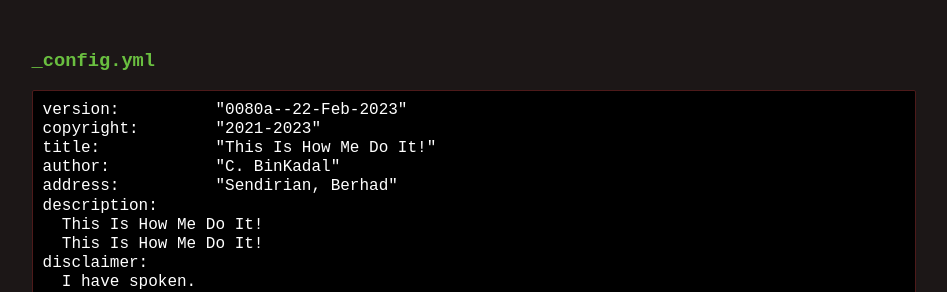
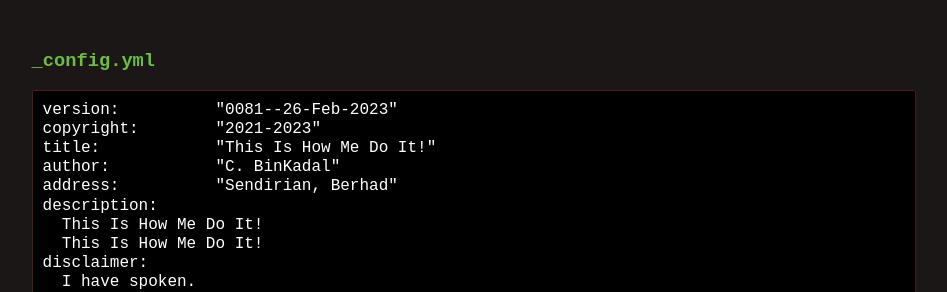
Before and after one commit to os2xx/doit, a Jekyll site: the page built from 004.md, in a window 1280 px wide and 1400 px high, scrolled down 1678 px. Shown: the part 159-451 px from the top of the window, without its empty margins (166-1113 px from the left). Built offline with Jekyll 4.4.1, drawn with Linux system fonts in a browser that asks for light colours; some of the changed text lies outside the part shown.

Commit message:
modified:   assets/configs/config-linux-kernel-amd64.txt

````diff
--- a/004.md
+++ b/004.md
@@ -90,7 +90,7 @@
 ### _config.yml
 
 ```
-version:          "0080a--22-Feb-2023"
+version:          "0081--26-Feb-2023"
 copyright:        "2021-2023"
 title:            "This Is How Me Do It!"
 author:           "C. BinKadal"
--- a/_config.yml
+++ b/_config.yml
@@ -1,4 +1,4 @@
-version:          "0080a--22-Feb-2023"
+version:          "0081--26-Feb-2023"
 copyright:        "2021-2023"
 title:            "This Is How Me Do It!"
 author:           "C. BinKadal"
--- a/assets/configs/config-linux-kernel-amd64.txt
+++ b/assets/configs/config-linux-kernel-amd64.txt
@@ -1,6 +1,6 @@
 #
 # Automatically generated file; DO NOT EDIT.
-# Linux/x86 6.2.0 Kernel Configuration
+# Linux/x86 6.2.1 Kernel Configuration
 #
 CONFIG_CC_VERSION_TEXT="gcc (Debian 10.2.1-6) 10.2.1 20210110"
 CONFIG_CC_IS_GCC=y
@@ -27,7 +27,7 @@
 # CONFIG_COMPILE_TEST is not set
 # CONFIG_WERROR is not set
 # CONFIG_UAPI_HEADER_TEST is not set
-CONFIG_LOCALVERSION="-231vbox-10"
+CONFIG_LOCALVERSION="-231vbox-12"
 # CONFIG_LOCALVERSION_AUTO is not set
 CONFIG_BUILD_SALT=""
 CONFIG_HAVE_KERNEL_GZIP=y
````
Also changed, not shown: 008.md (+2 -2 lines).
